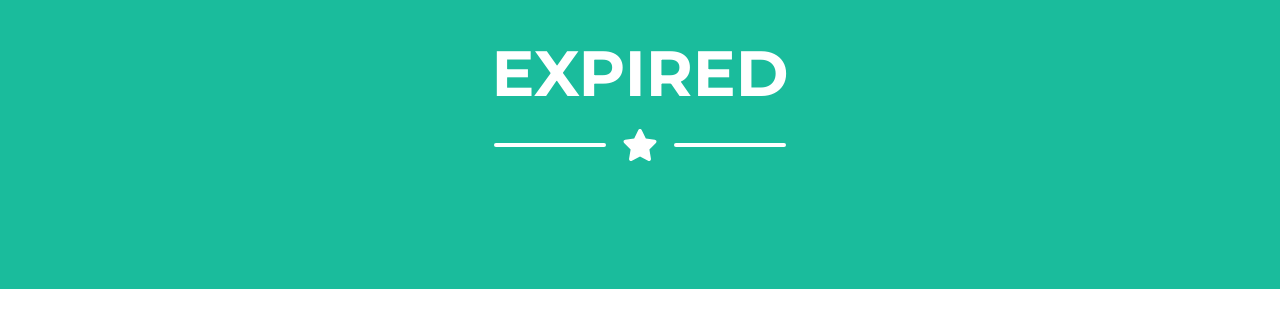
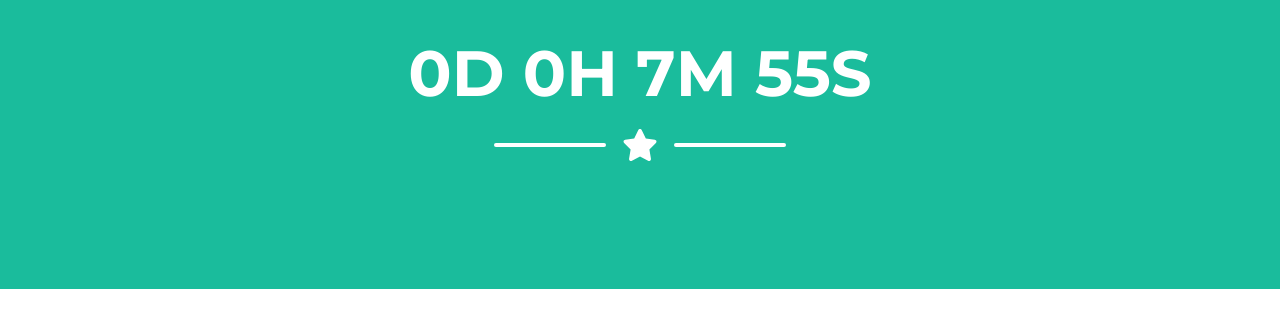
Before and after one commit to nicofaure/countdown, a website: page index.html in a window 1280 px wide. Shown: the part 453-780 px from the top of the page. Drawn offline with nearby package versions, Linux system fonts and the light colour scheme.

Commit message:
Update index.html
change date

```diff
--- a/index.html
+++ b/index.html
@@ -44,7 +44,7 @@
         <script src="https://cdn.startbootstrap.com/sb-forms-latest.js"></script>
         <script>
             // Set the date we're counting down to
-            var countDownDate = new Date(2023,1,3,20,0).getTime();
+            var countDownDate = new Date(2023,1,27,20,0).getTime();
 
             // Update the count down every 1 second
             var x = setInterval(function() {
```
